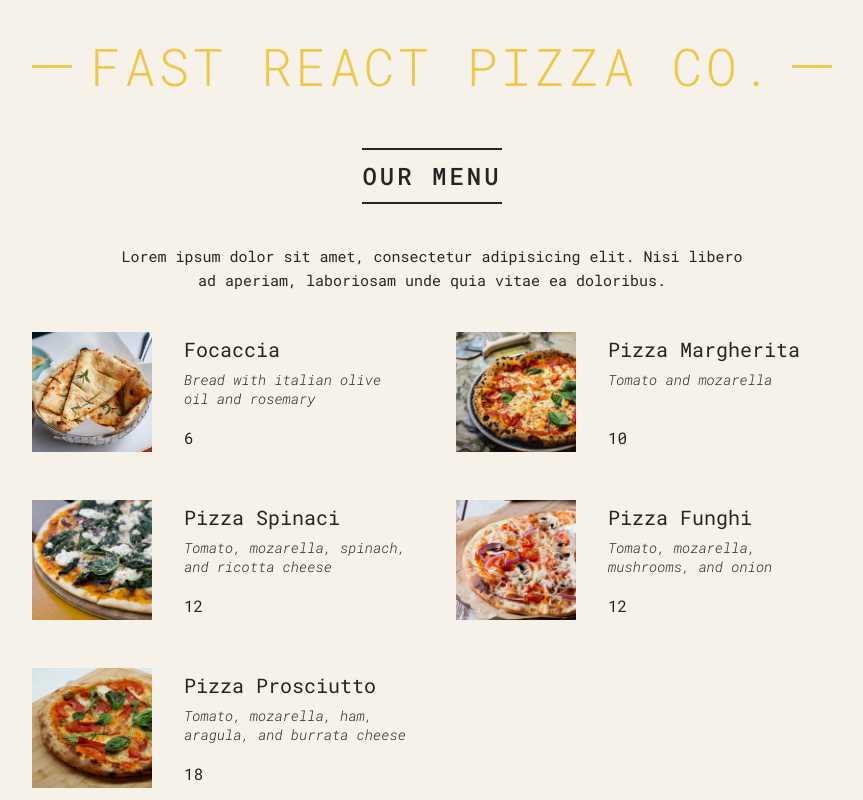
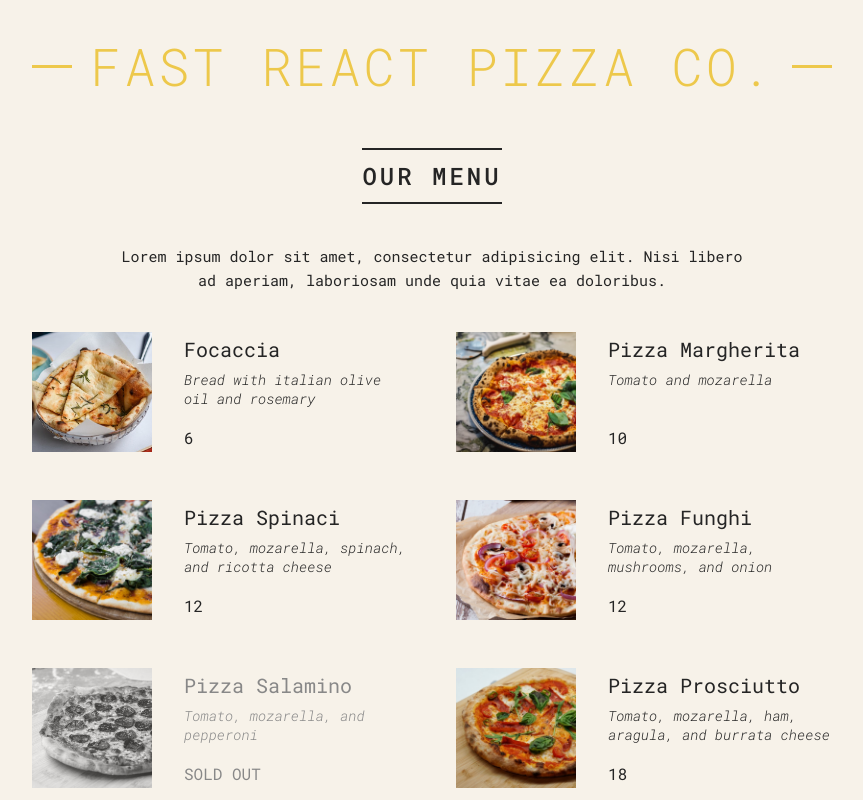
Before and after one commit to nidal1/react-udemy-pizza-menu, a React (Create React App) app: page / in a window 1280 px wide. Shown: the top 800 px of the page, without its empty margins (208-1071 px from the left). Built offline with nearby package versions, Linux system fonts and the light colour scheme.

Commit message:
Setting classes and text conditionally

```diff
--- a/src/App.js
+++ b/src/App.js
@@ -90,14 +90,14 @@
 }
 
 function Pizza({ pizzaObj }) {
-  if (pizzaObj.soldOut) return;
+  // if (pizzaObj.soldOut) return;
   return (
-    <li className="pizza">
+    <li className={`pizza ${pizzaObj?.soldOut ? 'sold-out' : ''}`}>
       <img src={pizzaObj?.photoName} alt={pizzaObj?.name} />
       <div>
         <h3>{pizzaObj?.name}</h3>
         <p>{pizzaObj?.ingredients}</p>
-        <span>{pizzaObj?.price}</span>
+        <span>{pizzaObj?.soldOut ? 'SOLD OUT' : pizzaObj?.price}</span>
       </div>
     </li>
   );
```
